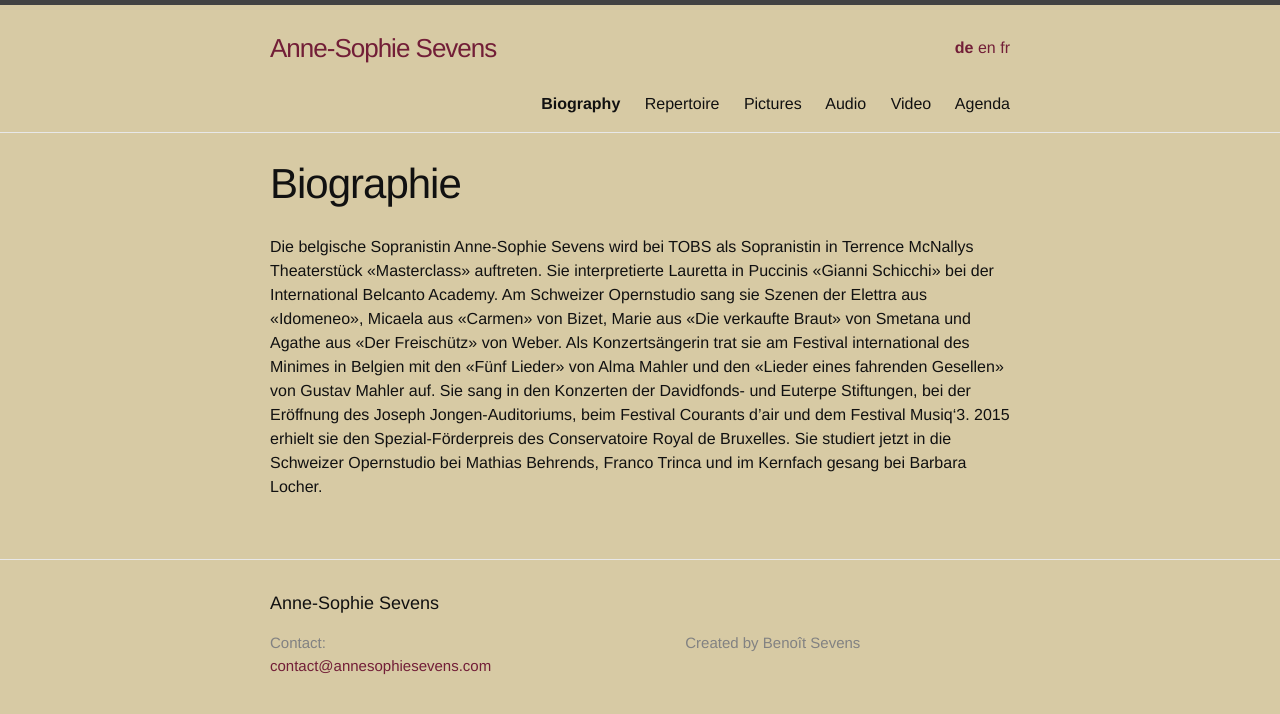
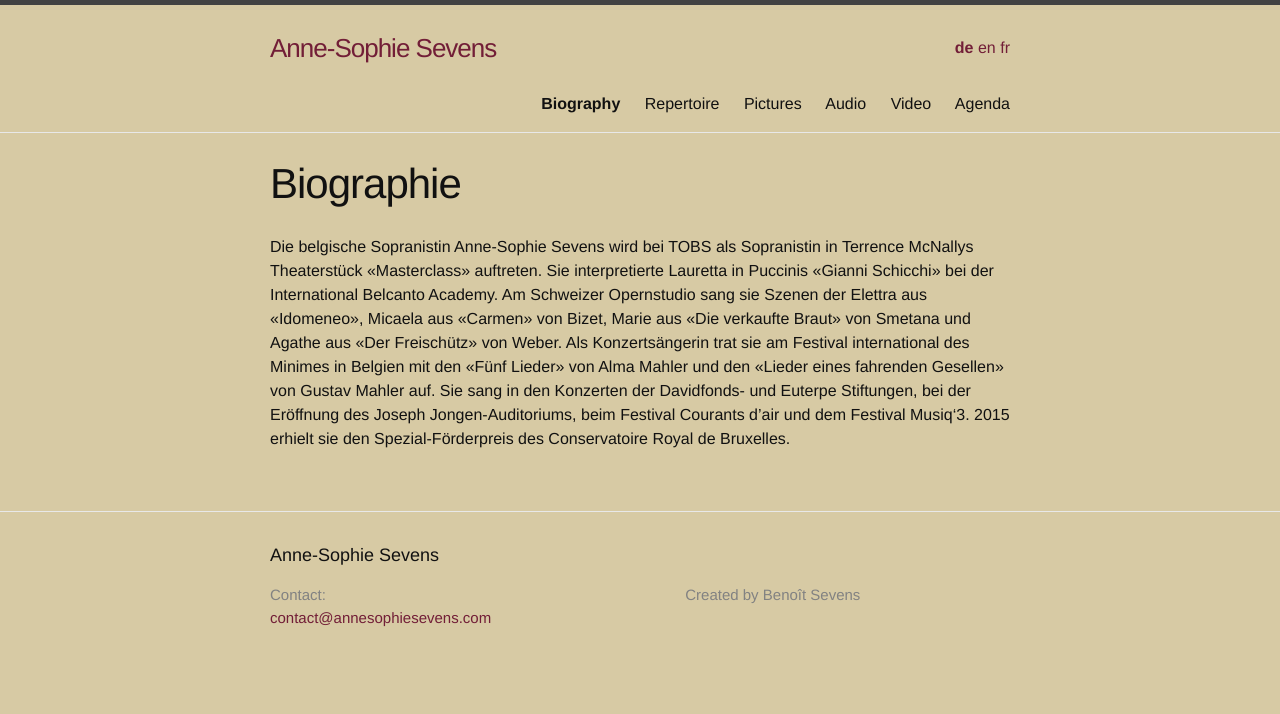
Before and after one commit to annesophie-sevens/annesophie-sevens.github.io, a Jekyll site: the page built from biography-de.md, in a window 1280 px wide. Shown: the top 714 px of the page. Built offline with Jekyll 4.4.1, drawn with Linux system fonts in a browser that asks for light colours.

Commit message:
Update biography-de.md

```diff
--- a/biography-de.md
+++ b/biography-de.md
@@ -8,4 +8,4 @@ ref: biography
 ---
 
 
-Die belgische Sopranistin Anne-Sophie Sevens wird bei TOBS als Sopranistin in Terrence McNallys Theaterstück «Masterclass» auftreten. Sie interpretierte Lauretta in Puccinis «Gianni Schicchi» bei der International Belcanto Academy. Am Schweizer Opernstudio sang sie Szenen der Elettra aus «Idomeneo», Micaela aus «Carmen» von Bizet, Marie aus «Die verkaufte Braut» von Smetana und Agathe aus «Der Freischütz» von Weber. Als Konzertsängerin trat sie am Festival international des Minimes in Belgien mit den «Fünf Lieder» von Alma Mahler und den «Lieder eines fahrenden Gesellen» von Gustav Mahler auf. Sie sang in den Konzerten der Davidfonds- und Euterpe Stiftungen, bei der Eröffnung des Joseph Jongen-Auditoriums, beim Festival Courants d’air und dem Festival Musiq‘3. 2015 erhielt sie den Spezial-Förderpreis des Conservatoire Royal de Bruxelles. Sie studiert jetzt in die Schweizer Opernstudio bei Mathias Behrends, Franco Trinca und im Kernfach gesang bei Barbara Locher.
+Die belgische Sopranistin Anne-Sophie Sevens wird bei TOBS als Sopranistin in Terrence McNallys Theaterstück «Masterclass» auftreten. Sie interpretierte Lauretta in Puccinis «Gianni Schicchi» bei der International Belcanto Academy. Am Schweizer Opernstudio sang sie Szenen der Elettra aus «Idomeneo», Micaela aus «Carmen» von Bizet, Marie aus «Die verkaufte Braut» von Smetana und Agathe aus «Der Freischütz» von Weber. Als Konzertsängerin trat sie am Festival international des Minimes in Belgien mit den «Fünf Lieder» von Alma Mahler und den «Lieder eines fahrenden Gesellen» von Gustav Mahler auf. Sie sang in den Konzerten der Davidfonds- und Euterpe Stiftungen, bei der Eröffnung des Joseph Jongen-Auditoriums, beim Festival Courants d’air und dem Festival Musiq‘3. 2015 erhielt sie den Spezial-Förderpreis des Conservatoire Royal de Bruxelles.
```
